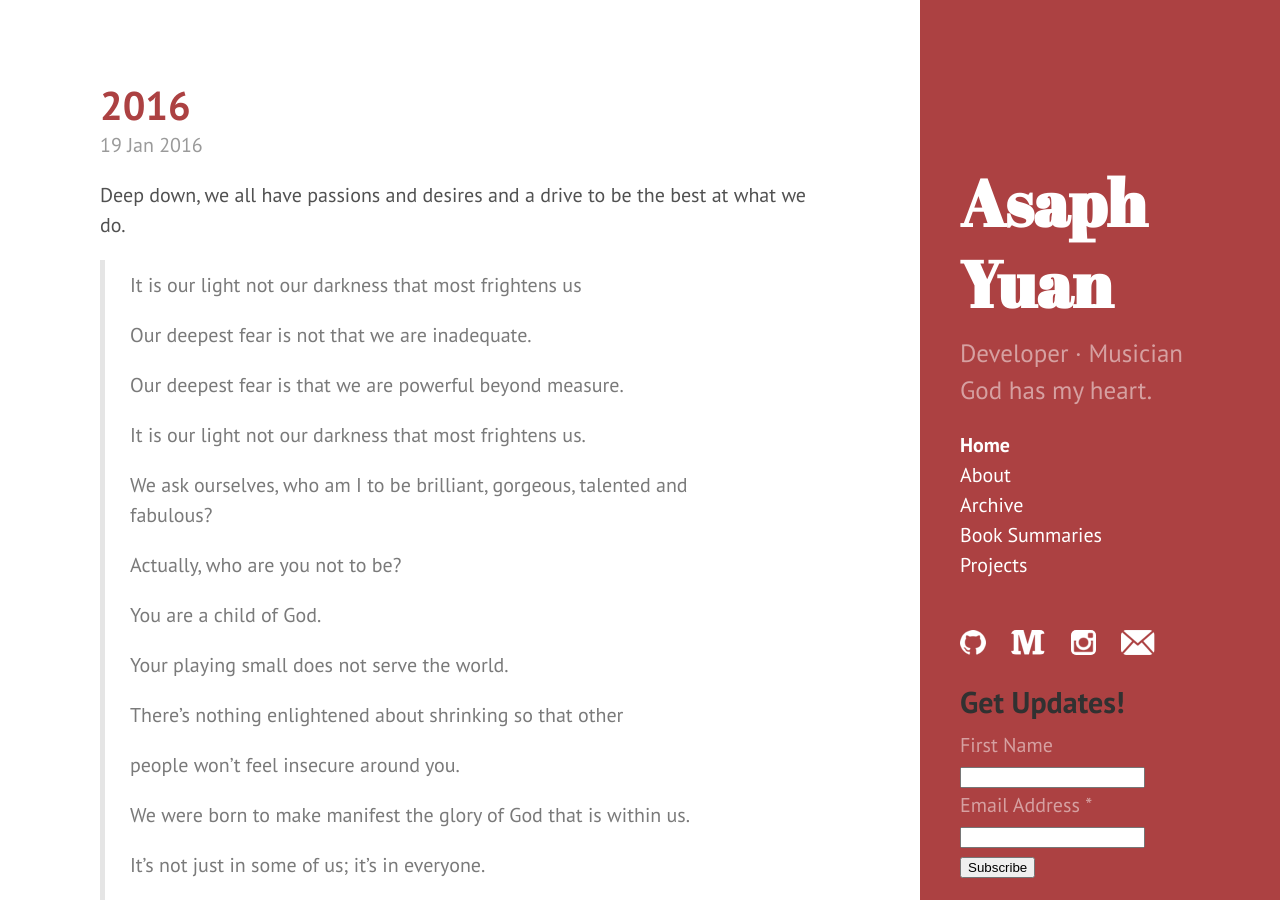
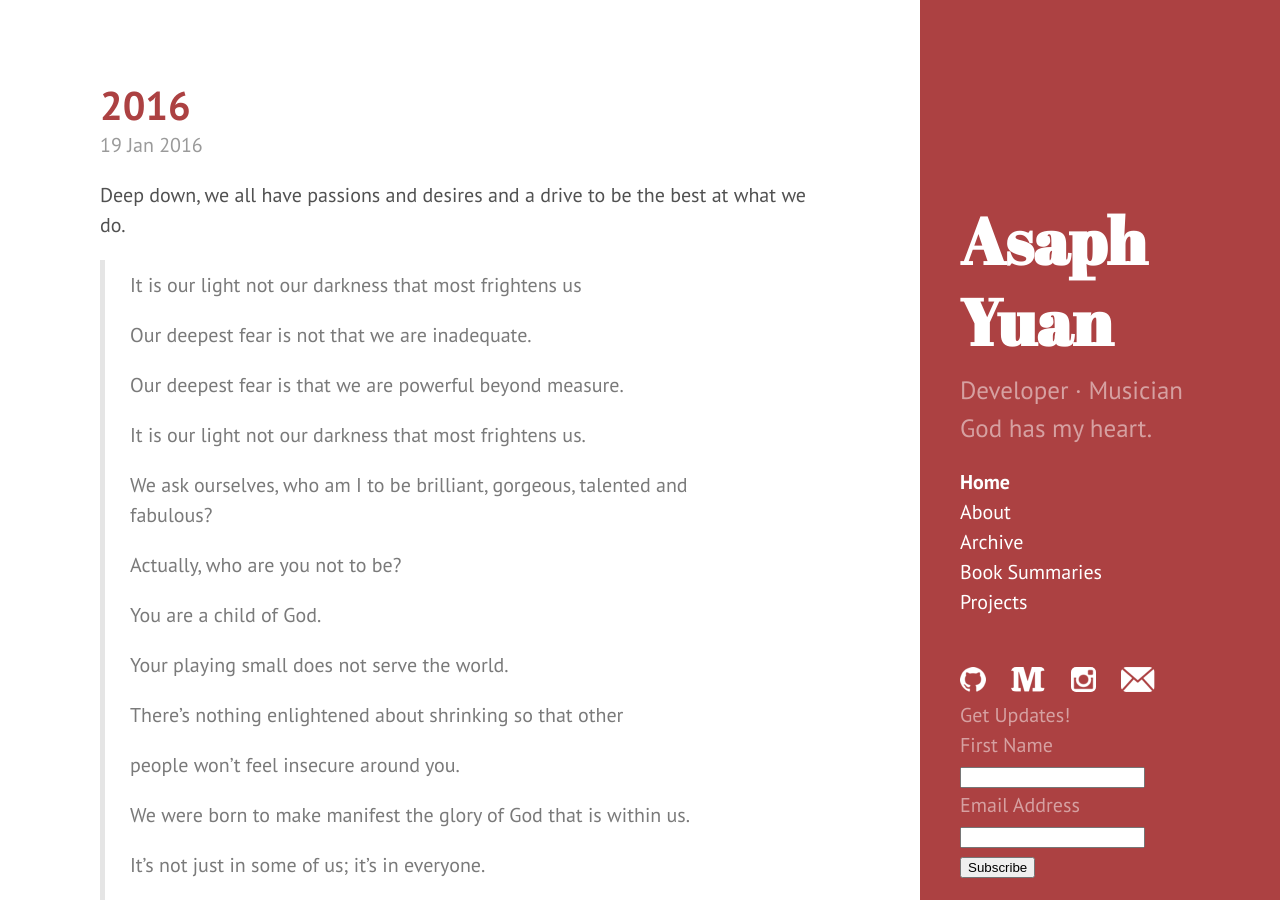
Before and after one commit to asaphy/asaphy.github.io, a Jekyll site: the page built from index.html, in a window 1280 px wide and 900 px high. Built offline with Jekyll 4.4.1, drawn with Linux system fonts in a browser that asks for light colours; the list of posts is cut into pages by our own code; comment, search, counter and statistics services are not loaded.

Commit message:
adding MC signup

```diff
--- a/_includes/sidebar.html
+++ b/_includes/sidebar.html
@@ -36,13 +36,13 @@
     <div id="mc_embed_signup">
     <form action="//facebook.us3.list-manage.com/subscribe/post?u=c36165cfb1234f0cf1d8d6483&amp;id=60aeaae926" method="post" id="mc-embedded-subscribe-form" name="mc-embedded-subscribe-form" class="validate" target="_blank" novalidate>
         <div id="mc_embed_signup_scroll">
-      <h2>Get Updates!</h2>
+      Get Updates!
     <div class="mc-field-group">
       <label for="mce-FNAME">First Name </label>
       <input type="text" value="" name="FNAME" class="" id="mce-FNAME">
     </div>
     <div class="mc-field-group">
-      <label for="mce-EMAIL">Email Address  <span class="asterisk">*</span>
+      <label for="mce-EMAIL">Email Address
     </label>
       <input type="email" value="" name="EMAIL" class="required email" id="mce-EMAIL">
     </div>
```
